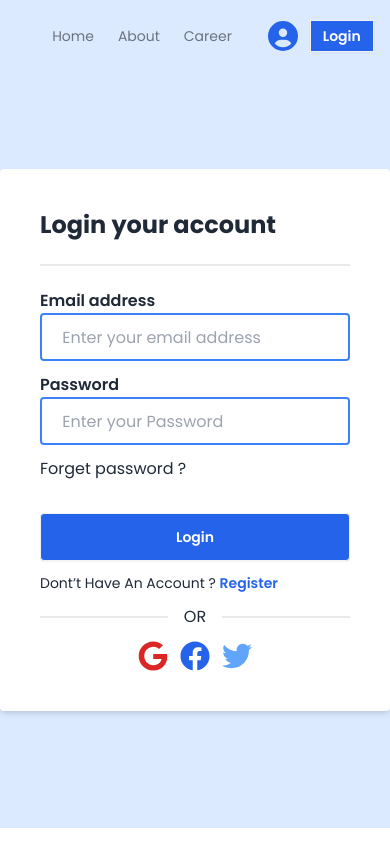
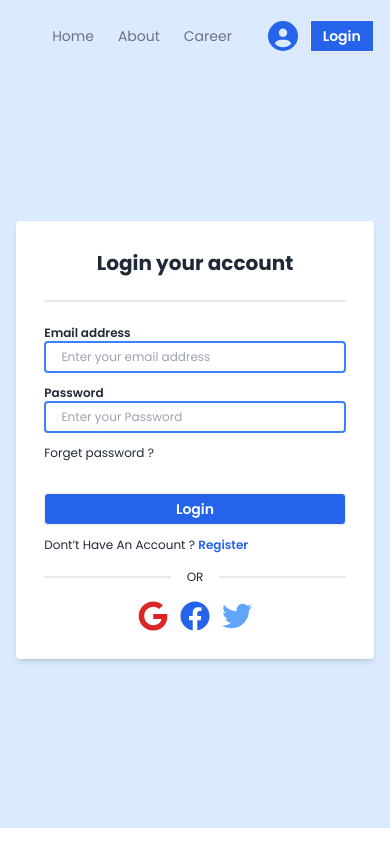
Before and after one commit to mehefujali/e-news, a React (Vite) app: page /login in a window 390 px wide. Built offline with nearby package versions, Linux system fonts and the light colour scheme; no server answers.

Commit message:
login page responsive

```diff
--- a/src/Auth/Login/Login.jsx
+++ b/src/Auth/Login/Login.jsx
@@ -56,28 +56,28 @@ const Login = () => {
             <div className="bg-blue-100" >
                    <Nav></Nav>
                    <div className=" container mx-auto h-[calc(100vh-68px)]  flex justify-center items-center">
-                        <div className=" max-w-lg mx-auto p-10 bg-white rounded shadow-md">
-                              <h1 className=" text-2xl md:text-4xl font-bold">Login your account</h1>
+                        <div className=" w-11/12  mx-auto p-7 md:p-10 bg-white rounded shadow-md">
+                              <h1 className=" text-xl  text-center md:text-4xl font-bold">Login your account</h1>
                               <div className=" divider"></div>
                               <form onSubmit={handleEmailLogin} action="" className=" w-full flex flex-col gap-3">
                                     <label htmlFor="">
 
-                                          <p className=" font-semibold">Email address</p>
+                                          <p className=" font-semibold text-xs md:text-md">Email address</p>
                                           <input
                                           name="email"
-                                          placeholder=" Enter your email address"  type="text " className="input w-full border-2 border-blue-500 focus:outline-none focus:border-blue-400 rounded" />
+                                          placeholder=" Enter your email address"  type="text " className=" text-xs input-sm md:input-md md:text-md input w-full border-2 border-blue-500 focus:outline-none focus:border-blue-400 rounded" />
                                     </label>
                                     <label htmlFor="">
-                                          <p className=" font-semibold">Password</p>
+                                          <p className=" text-xs md:text-md font-semibold">Password</p>
                                           <input
                                           name="password"
-                                          placeholder=" Enter your Password"  type="password" className="input w-full border-2 border-blue-500 focus:outline-none focus:border-blue-400 rounded" />
+                                          placeholder=" Enter your Password"  type="password" className="input input-sm md:input-md text-xs md:text-md w-full border-2 border-blue-500 focus:outline-none focus:border-blue-400 rounded" />
                                     </label>
-                                    <Link to={'/forgetpassword'}>Forget password ?</Link>
-                                    <button  className="btn mt-5 bg-blue-600 hover:text-blue-600 text-white w-full   rounded">Login</button>
+                                    <Link className="text-xs md:text-md" to={'/forgetpassword'}>Forget password ?</Link>
+                                    <button  className="btn mt-5 bg-blue-600 hover:text-blue-600 text-white w-full  btn-sm md:btn-md  rounded">Login</button>
                               </form>
-                              <p className=" text-sm mt-3">Dont’t Have An Account ? <Link className=" text-blue-600 font-semibold" to={'/register'} state={location.state}> Register</Link></p>
-                              <div className=" divider">OR</div>
+                              <p className=" text-xs md:text-sm mt-3">Dont’t Have An Account ? <Link className=" text-blue-600 font-semibold" to={'/register'} state={location.state}> Register</Link></p>
+                              <div className=" divider text-xs md:text-md">OR</div>
                               <div className=" flex gap-3 text-3xl items-center justify-center">
                                     <FaGoogle onClick={handleGoogleLogin}  className=" text-red-600 cursor-pointer"></FaGoogle>
                                     <FaFacebook className=" text-blue-600 cursor-pointer"></FaFacebook>
--- a/src/Pages/NewsDetails/NewsDetails.jsx
+++ b/src/Pages/NewsDetails/NewsDetails.jsx
@@ -24,7 +24,7 @@ const NewsDetails = () => {
 
       return (
             <PrivetRoute>
-                  <div className=" container mx-auto">
+                  <div className=" container mx-auto mb-6">
                         <ScrollRestoration></ScrollRestoration>
                         <Header></Header>
                         <Nav></Nav>
```
